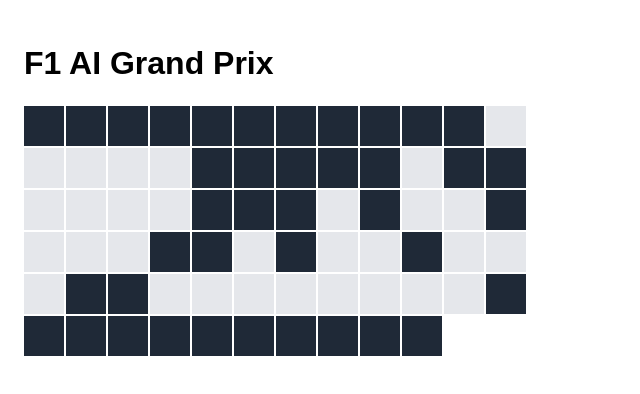
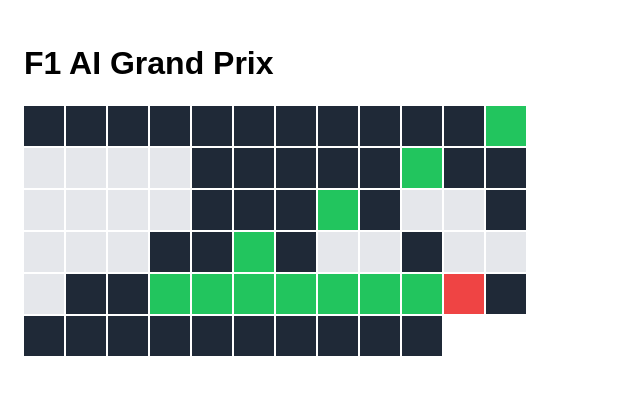
Before and after one commit to suhaneemidha/f1-ai-grand-prix, a React (Vite) app: page / in a window 1280 px wide. Shown: the top 394 px of the page, without its empty margins (0-640 px from the left). Built offline with nearby package versions, Linux system fonts and the light colour scheme.

Commit message:
feat: connect BFS path to track

```diff
--- a/src/App.tsx
+++ b/src/App.tsx
@@ -1,13 +1,23 @@
 import Track from './components/Track';
 import level1 from './tracks/level1.json';
+import { bfs } from './algorithms/bfs';
 
 function App() {
+  const bfsResult = bfs(
+    level1.grid,
+    level1.start,
+    level1.end
+  );
+
   return (
     <main>
       <h1>F1 AI Grand Prix</h1>
 
       <Track
         grid={level1.grid}
+        start={level1.start}
+        end={level1.end}
+        path={bfsResult.path}
       />
     </main>
   );
--- a/src/index.css
+++ b/src/index.css
@@ -33,3 +33,11 @@ main {
 .cell.explored {
   background: #93c5fd;
 }
+
+.cell.start {
+  background: #22c55e;
+}
+
+.cell.end {
+  background: #ef4444;
+}
```
